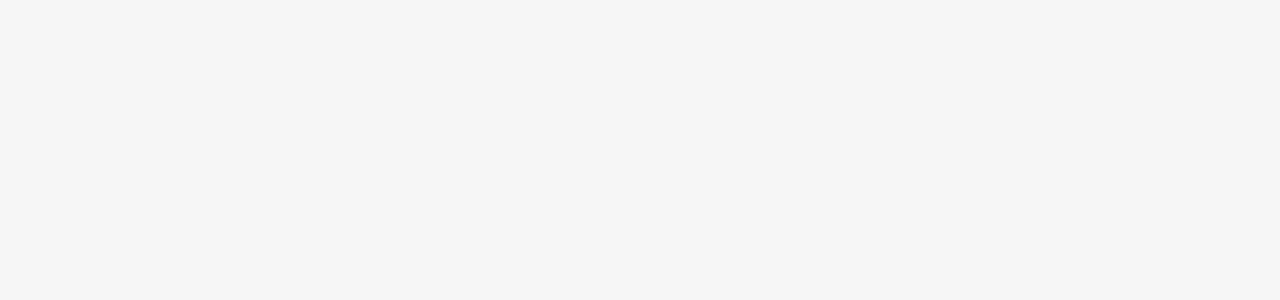
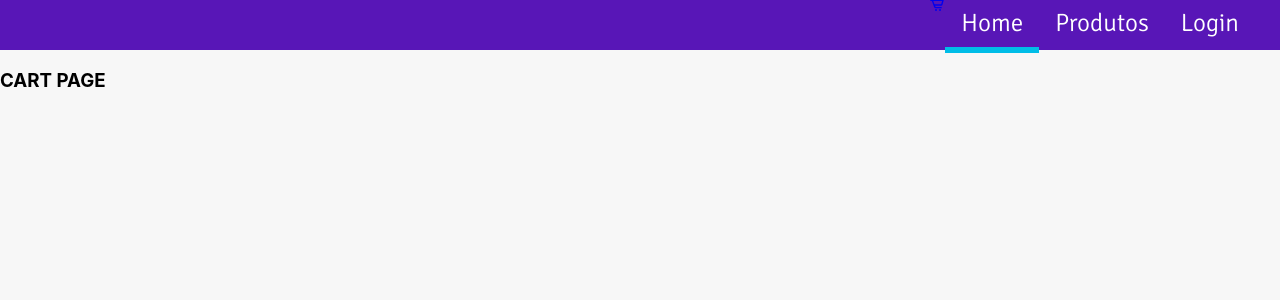
Before and after one commit to MuriEdu/E-commerce, a React (Create React App) app: page /carrinho in a window 1280 px wide. Shown: the top 300 px of the page. Built offline with nearby package versions, Linux system fonts and the light colour scheme.

Commit message:
add cart page

```diff
--- a/src/components/Menu/index.js
+++ b/src/components/Menu/index.js
@@ -1,5 +1,7 @@
 import { Link } from 'react-router-dom';
 import './styles.css'
+
+import { BiCartAlt } from "react-icons/bi";
 
 function Menu({page}) {
 
@@ -15,6 +17,7 @@ function Menu({page}) {
     return(
         <div className="top-menu">
             <div className="navigator">
+                <Link to='/carrinho'><BiCartAlt className='cart-icon' /></Link>
                 <div className={getClass('main')}>
                     <Link to='/' className="link-menu" >Home</Link>
                 </div>
--- /dev/null
+++ b/src/pages/CartPage/index.js
@@ -0,0 +1,15 @@
+import React from 'react'
+import Menu from '../../components/Menu';
+
+function Main() {
+
+    return(
+        <div>
+            <Menu page={'main'}/>
+            <h3>CART PAGE</h3>
+        </div>
+    );
+
+}
+
+export default Main;
--- a/src/routes/routes.js
+++ b/src/routes/routes.js
@@ -5,6 +5,7 @@ import Main from '../pages/MainPage'
 import LoginPage from '../pages/LoginPage'
 import ProductsPage from '../pages/ProductsPage';
 import RegisterPage from '../pages/RegisterPage'
+import CartPage from '../pages/CartPage'
 
 function Routes() {
 
@@ -23,6 +24,9 @@ function Routes() {
                 <Route  path='/cadastro'>
                     <RegisterPage/>
                 </Route>
+                <Route  path='/carrinho'>
+                    <CartPage/>
+                </Route>
             </Switch>
         </BrowserRouter>
     );
```
Also changed, not shown: src/pages/CartPage/styles.css (added), src/pages/MainPage/styles.css (added).
